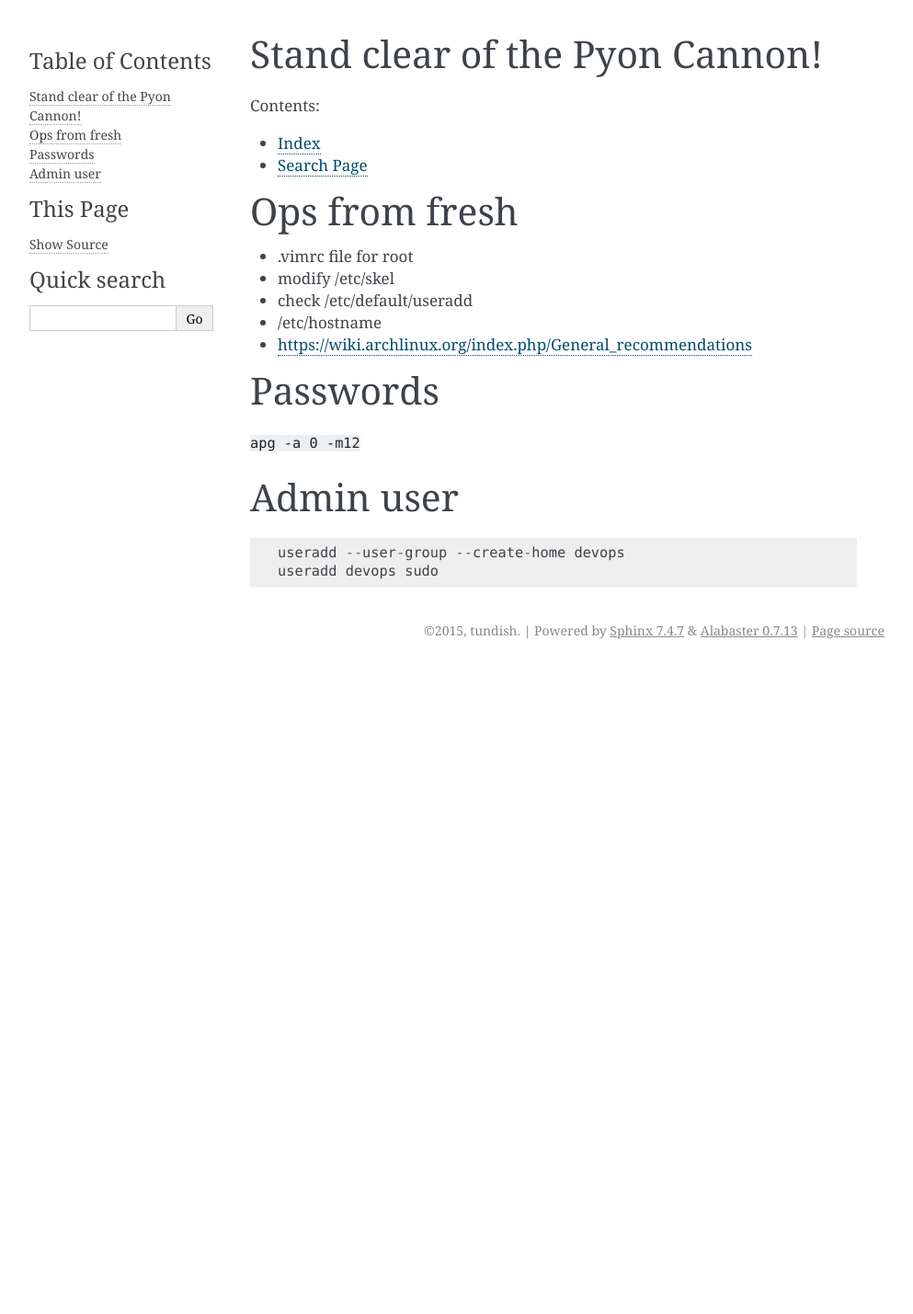
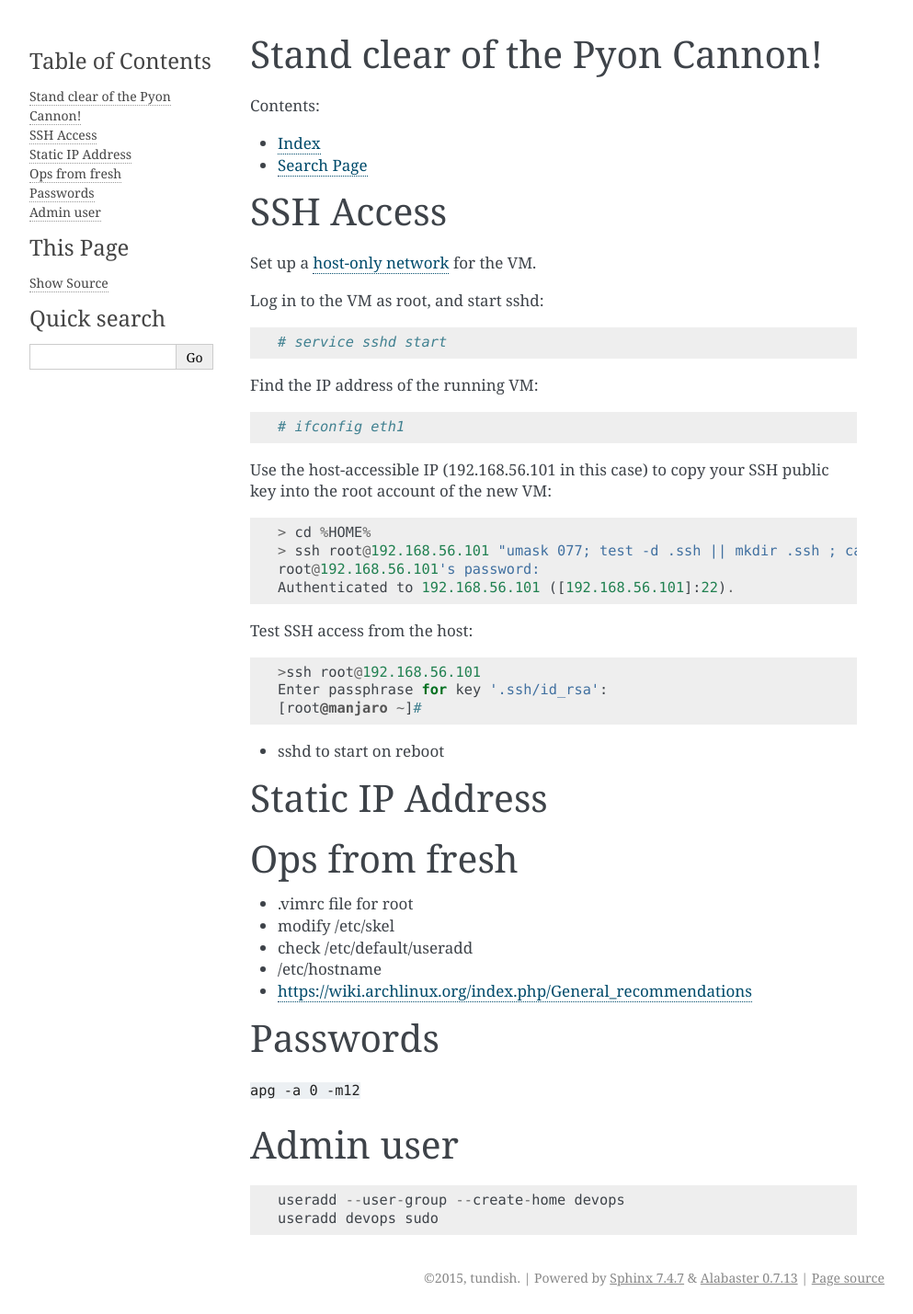
Before and after one commit to tundish/pyoncannon, a Sphinx documentation site: the page built from doc/index.rst, in a window 1280 px wide. Shown: the whole page at 92% size, without its empty margins (148-1141 px from the left). Built offline with Sphinx 7.4.7, drawn with Linux system fonts in a browser that asks for light colours; before the commit the page ends 900 px from its top, so only the background shows below that.

Commit message:
Quick docs of Manjaro VM first boot.

```diff
--- a/doc/index.rst
+++ b/doc/index.rst
@@ -8,6 +8,38 @@ Contents:
 
 * :ref:`genindex`
 * :ref:`search`
+
+SSH Access
+==========
+
+Set up a `host-only network`_ for the VM.
+
+Log in to the VM as root, and start sshd::
+
+    # service sshd start
+
+Find the IP address of the running VM::
+
+    # ifconfig eth1
+
+Use the host-accessible IP (192.168.56.101 in this case) to copy your SSH public key into the root account
+of the new VM::
+
+    > cd %HOME%
+    > ssh root@192.168.56.101 "umask 077; test -d .ssh || mkdir .ssh ; cat >> .ssh/authorized_keys || exit 1" < .ssh\id_rsa.pub
+    root@192.168.56.101's password:
+    Authenticated to 192.168.56.101 ([192.168.56.101]:22).
+
+Test SSH access from the host::
+
+    >ssh root@192.168.56.101
+    Enter passphrase for key '.ssh/id_rsa':
+    [root@manjaro ~]#
+
+* sshd to start on reboot
+
+Static IP Address
+=================
 
 Ops from fresh
 ==============
@@ -30,3 +62,5 @@ Admin user
 
     useradd --user-group --create-home devops
     useradd devops sudo
+
+.. _host-only network: https://www.virtualbox.org/manual/ch06.html#network_hostonly
```
